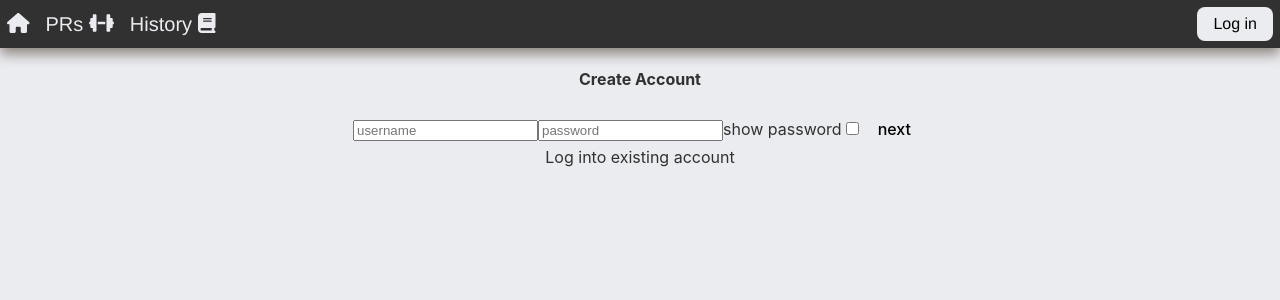
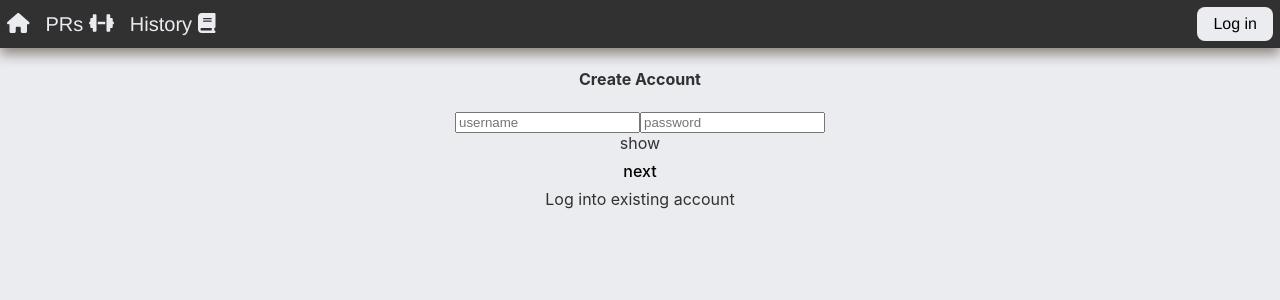
Before and after one commit to jrs-coding-school/jrs-max-lift-react-app-2022-c2, a React (Create React App) app: page /login in a window 1280 px wide. Both pictures are taken after a click on the element "New here? Create Account". Shown: the top 300 px of the page. Built offline with nearby package versions, Linux system fonts and the light colour scheme.

Commit message:
show/hide password button

```diff
--- a/src/components/entryPage/loginForm/LoginForm.js
+++ b/src/components/entryPage/loginForm/LoginForm.js
@@ -8,6 +8,7 @@ import './LoginForm.css'
 export default function LoginForm() {
 
   const { login } = useContext(UserContext)
+  const [isPasswordVisible, setisPasswordVisible] = useState(false)
 
   const [user, setUser] = useState({
     username: '',
@@ -54,11 +55,16 @@ export default function LoginForm() {
 
         <label>Password: </label>
         <input
-          type='password'
+          type={isPasswordVisible ? 'password' : 'text'}
           name='password'
           value={user.password}
           onChange={handleEntryFormChange}
         />
+
+        {!isPasswordVisible
+          ? <div onClick={() => setisPasswordVisible(!isPasswordVisible)}>show</div>
+          : <div onClick={() => setisPasswordVisible(!isPasswordVisible)}>hide</div>
+        }
 
         <button type='submit'
           className='primary'>Log in</button>
--- a/src/components/entryPage/onboarding/OnboardingWizard.js
+++ b/src/components/entryPage/onboarding/OnboardingWizard.js
@@ -136,15 +136,10 @@ function UsernamePasswordStep({ nextStep, output }) {
                     required
                 />
 
-                <label>show password</label>
-                <input
-                    type='checkbox'
-                    name='isPassWordVisible'
-                    value={isPasswordVisible}
-                    onChange={() => {
-                        setisPasswordVisible(!isPasswordVisible)
-                    }}
-                />
+                {!isPasswordVisible
+                    ? <div onClick={() => setisPasswordVisible(!isPasswordVisible)}>show</div>
+                    : <div onClick={() => setisPasswordVisible(!isPasswordVisible)}>hide</div>
+                }
 
                 <button type="submit">next</button>
             </form>
```
